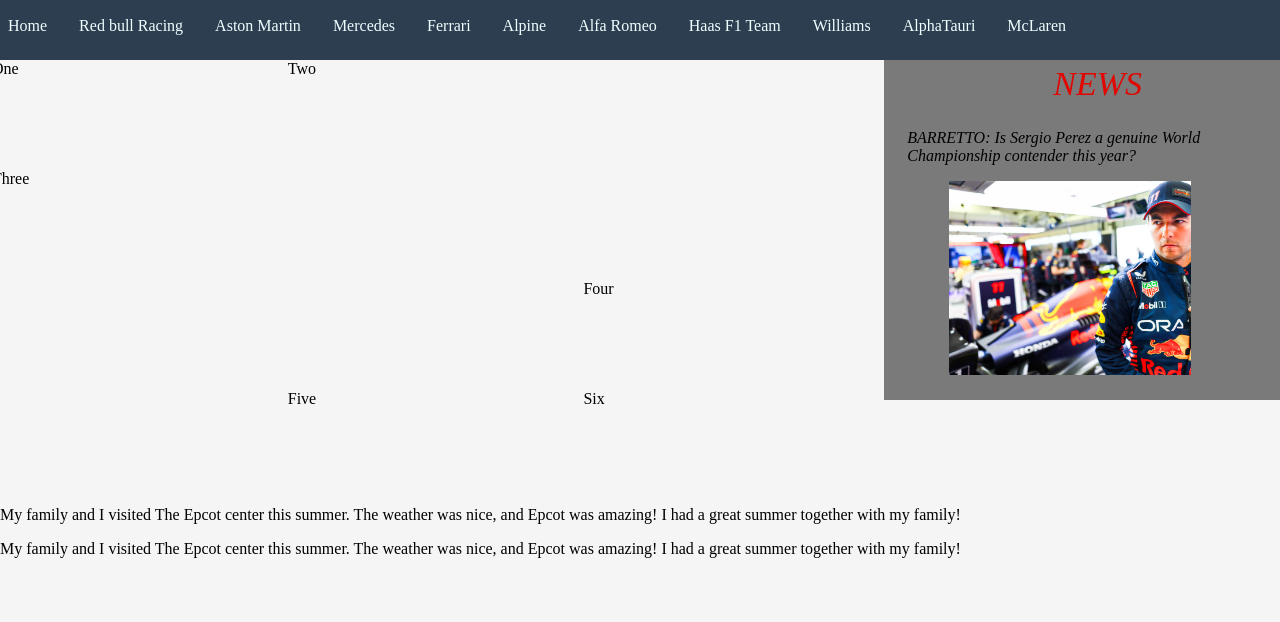
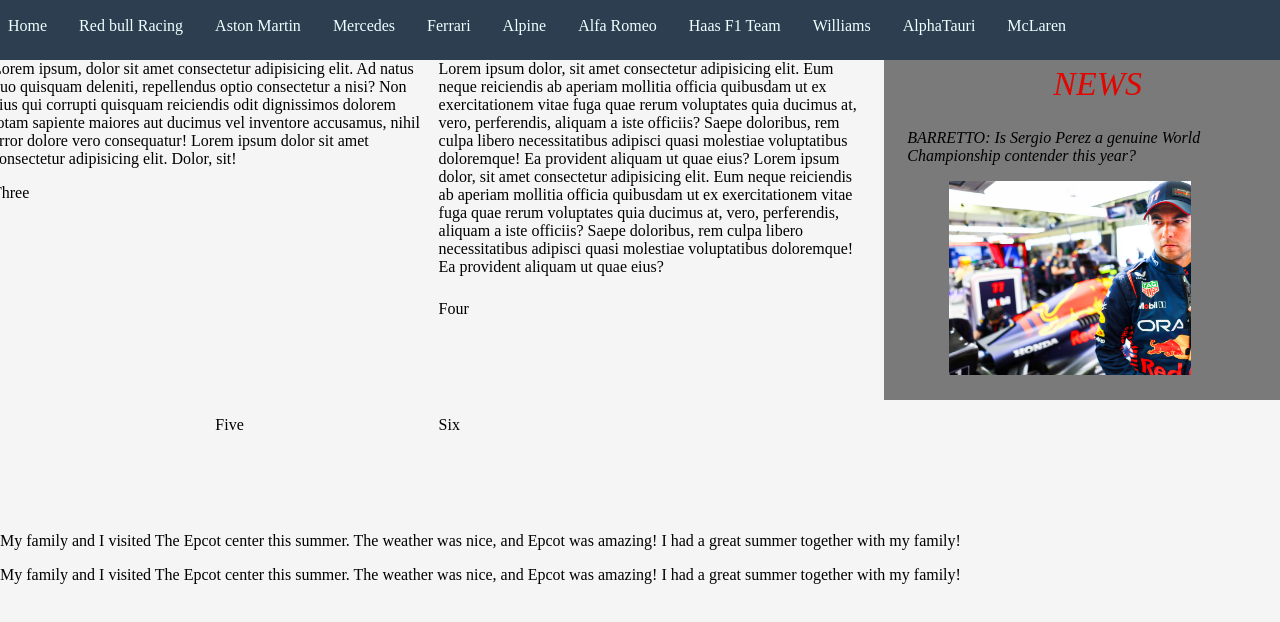
Before and after one commit to Hans4937/AfleveringsOpgave, a plain HTML site: page index.html in a window 1280 px wide. Drawn offline with Linux system fonts and the light colour scheme.

Commit message:
I might understand grid now
Holy fuck, something as amazing as grid is a thing!

```diff
--- a/css/style.css
+++ b/css/style.css
@@ -80,9 +80,9 @@ aside {
 
 .wrapper {
     display: grid;
-    grid-template-columns: repeat(3, 1fr);
-    gap: 10px;
+    grid-template-columns: repeat(4, 1fr);
     grid-auto-rows: minmax(100px, auto);
+    gap: 1em;
   }
 
 .one {
@@ -90,7 +90,7 @@ aside {
     grid-row: 1;
   }
   .two {
-    grid-column: 2 / 4;
+    grid-column: 3 / 5;
     grid-row: 1 / 3;
   }
   .three {
--- a/index.html
+++ b/index.html
@@ -33,15 +33,16 @@
         </aside>
 
         <div class="wrapper">
-            <div class="one">One</div>
-            <div class="two">Two</div>
+            <div class="one">Lorem ipsum, dolor sit amet consectetur adipisicing elit. Ad natus quo quisquam deleniti, repellendus optio consectetur a nisi? Non eius qui corrupti quisquam reiciendis odit dignissimos dolorem totam sapiente maiores aut ducimus vel inventore accusamus, nihil error dolore vero consequatur! Lorem ipsum dolor sit amet consectetur adipisicing elit. Dolor, sit!
+            </div>
+            <div class="two">Lorem ipsum dolor, sit amet consectetur adipisicing elit. Eum neque reiciendis ab aperiam mollitia officia quibusdam ut ex exercitationem vitae fuga quae rerum voluptates quia ducimus at, vero, perferendis, aliquam a iste officiis? Saepe doloribus, rem culpa libero necessitatibus adipisci quasi molestiae voluptatibus doloremque! Ea provident aliquam ut quae eius?
+            Lorem ipsum dolor, sit amet consectetur adipisicing elit. Eum neque reiciendis ab aperiam mollitia officia quibusdam ut ex exercitationem vitae fuga quae rerum voluptates quia ducimus at, vero, perferendis, aliquam a iste officiis? Saepe doloribus, rem culpa libero necessitatibus adipisci quasi molestiae voluptatibus doloremque! Ea provident aliquam ut quae eius?
+            </div>
             <div class="three">Three</div>
             <div class="four">Four</div>
             <div class="five">Five</div>
             <div class="six">Six</div>
           </div>
-
-
 
         <p>My family and I visited The Epcot center this summer. The weather was nice, and Epcot was amazing! I had a great summer together with my family!</p>
         <p>My family and I visited The Epcot center this summer. The weather was nice, and Epcot was amazing! I had a great summer together with my family!</p>
```
